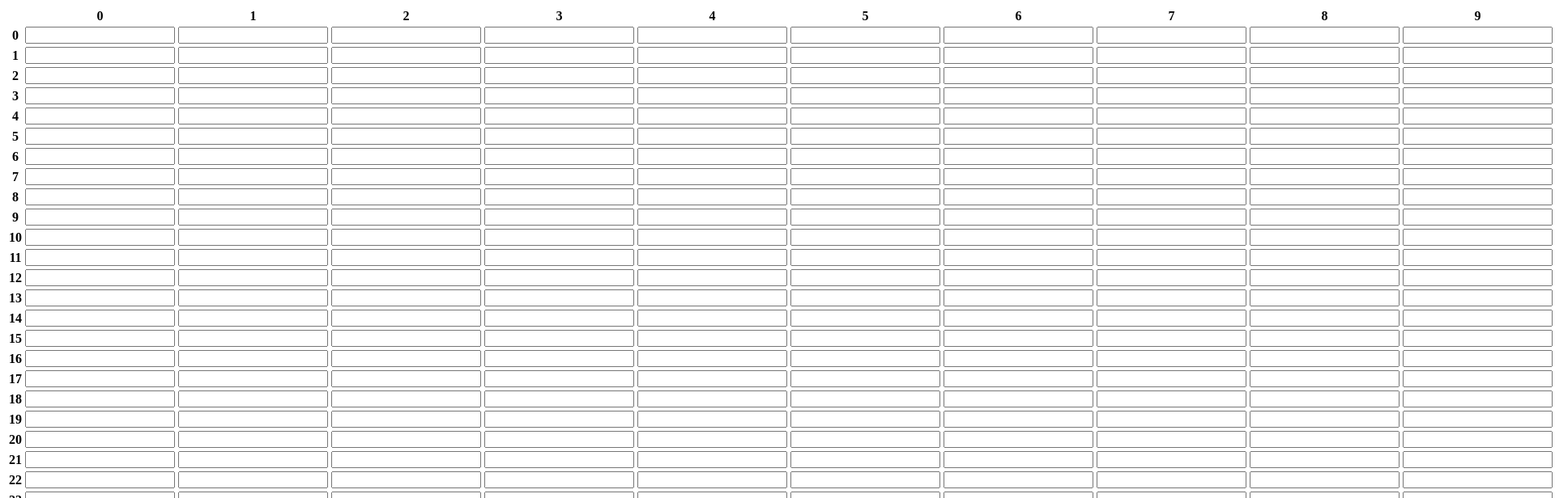
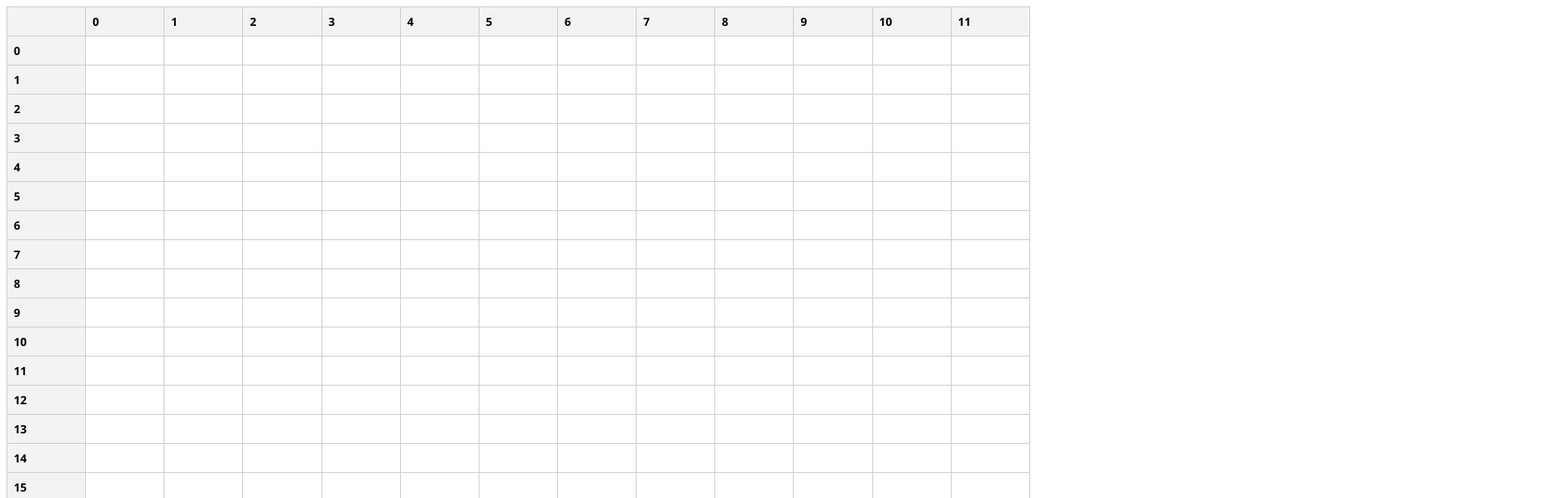
Before and after one commit to luciaquagliata/reactChallenge, a React (Vite) app in the folder untitled folder/reactChallenge/: page / in a window 1280 px wide. Shown: the top 616 px of the page at 81% size, 1920 px wide, since content can reach past the window. Built offline with nearby package versions, Linux system fonts and the light colour scheme.

Commit message:
agregue styles

```diff
--- a/untitled folder/reactChallenge/package.json
+++ b/untitled folder/reactChallenge/package.json
@@ -14,7 +14,8 @@
     "react": "^19.1.0",
     "react-dom": "^19.1.0",
     "react-redux": "^9.2.0",
-    "redux-persist": "^6.0.0"
+    "redux-persist": "^6.0.0",
+    "styled-components": "^6.1.18"
   },
   "devDependencies": {
     "@eslint/js": "^9.25.0",
--- a/untitled folder/reactChallenge/src/components/Table.tsx
+++ b/untitled folder/reactChallenge/src/components/Table.tsx
@@ -3,6 +3,7 @@ import { updateCell } from "../store";
 import type { cellType } from "../types/cellType";
 import type { RootState } from "../store";
 import { useState } from "react";
+import { StyledTable, CellInput } from "./styles";
 
 function Table() {
   const dispatch = useDispatch();
@@ -93,11 +94,11 @@ function Table() {
         <th>{row}</th>
         {cellsInRow.map((cell: cellType, i: number) => (
           <td key={cell.id}>
-            <input
+            <CellInput
             onBlur={(e) => handleEndOfSentence(e, row, i)}
             onChange={(e) => handleChange(e, row, i)}
             value={cell.value || ''}
-            ></input>
+            ></CellInput>
           </td>
         ))}
       </tr>
@@ -116,8 +117,8 @@ function Table() {
 
   return (
     <div>
-        {error && <div>{error}</div>}
-        <table>
+      {error && <div>{error}</div>}
+      <StyledTable>
         <thead>
         <tr>
             <th></th>
@@ -127,7 +128,7 @@ function Table() {
         <tbody>
         {renderedRows}
         </tbody>
-    </table>
+      </StyledTable>
 
   </div>
   )
--- a/untitled folder/reactChallenge/src/components/styles.ts
+++ b/untitled folder/reactChallenge/src/components/styles.ts
@@ -0,0 +1,43 @@
+import styled from 'styled-components';
+
+export const StyledTable = styled.table`
+  width: 100%;
+  border-collapse: collapse;
+  table-layout: fixed;
+  font-family: 'Segoe UI', sans-serif;
+  font-size: 14px;
+
+  th, td {
+    border: 1px solid #ccc;
+    padding: 8px;
+    text-align: left;
+    background-color: white;
+    min-width: 80px;
+    overflow: hidden;
+    text-overflow: ellipsis;
+  }
+
+  th {
+    background-color: #f3f3f3;
+    font-weight: bold;
+  }
+
+  td:focus-within {
+    outline: 2px solid #4a90e2;
+    background-color: #eef6ff;
+  }
+`;
+
+export const CellInput = styled.input`
+  width: 100%;
+  border: none;
+  outline: none;
+  padding: 0;
+  font-size: inherit;
+  font-family: inherit;
+  background: transparent;
+
+  &:focus {
+    background-color: #eef6ff;
+  }
+`;
```
Also changed, not shown: 1 other file (tests, documents, lock files or other folders).
